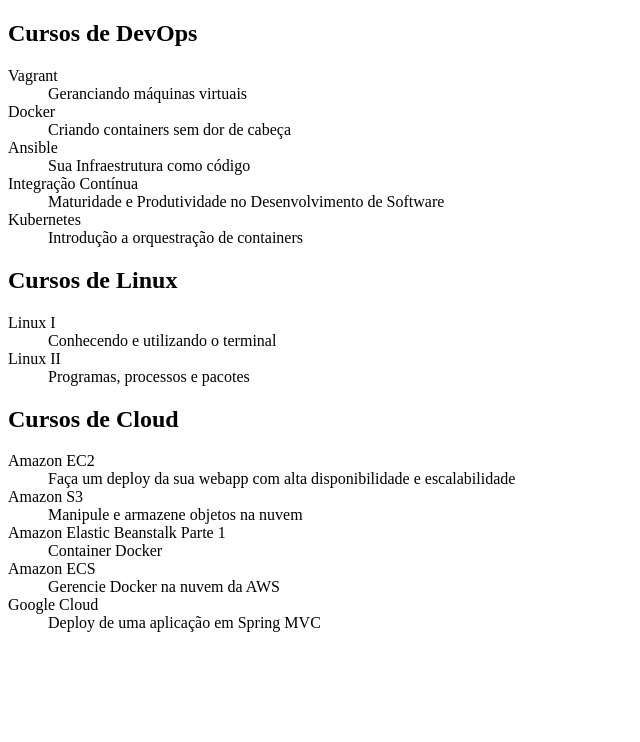
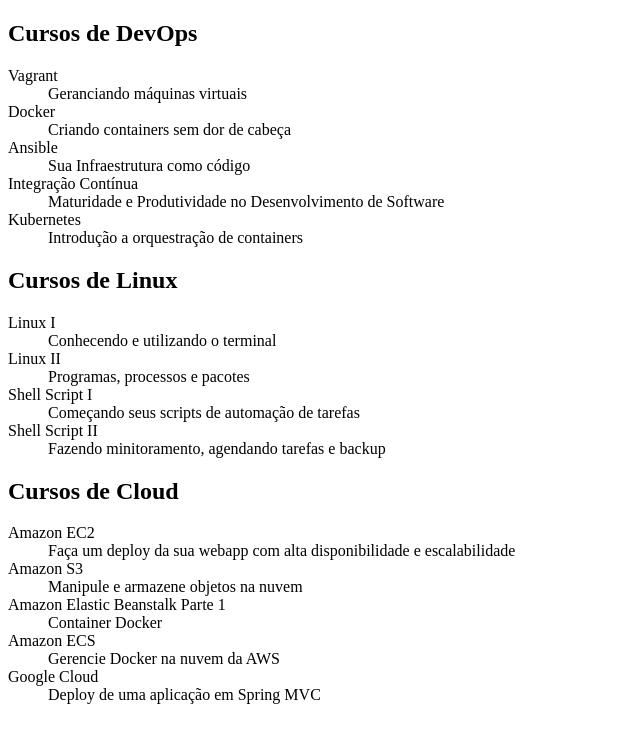
Before and after one commit to wesleylmarcelino/alura-git, a plain HTML site: page index.html in a window 1280 px wide. Shown: the whole page, without its empty margins (0-640 px from the left). Drawn offline with Linux system fonts and the light colour scheme.

Commit message:
Corringindo bug: Curso de Shell faltantes

```diff
--- a/index.html
+++ b/index.html
@@ -35,6 +35,12 @@
 
         <dt>Linux II</dt>
         <dd>Programas, processos e pacotes</dd>
+
+        <dt>Shell Script I</dt>
+        <dd>Começando seus scripts de automação de tarefas</dd>
+
+        <dt>Shell Script II</dt>
+        <dd>Fazendo minitoramento, agendando tarefas e backup</dd>
     </dl>
 
     <h2>Cursos de Cloud</h2>
```
